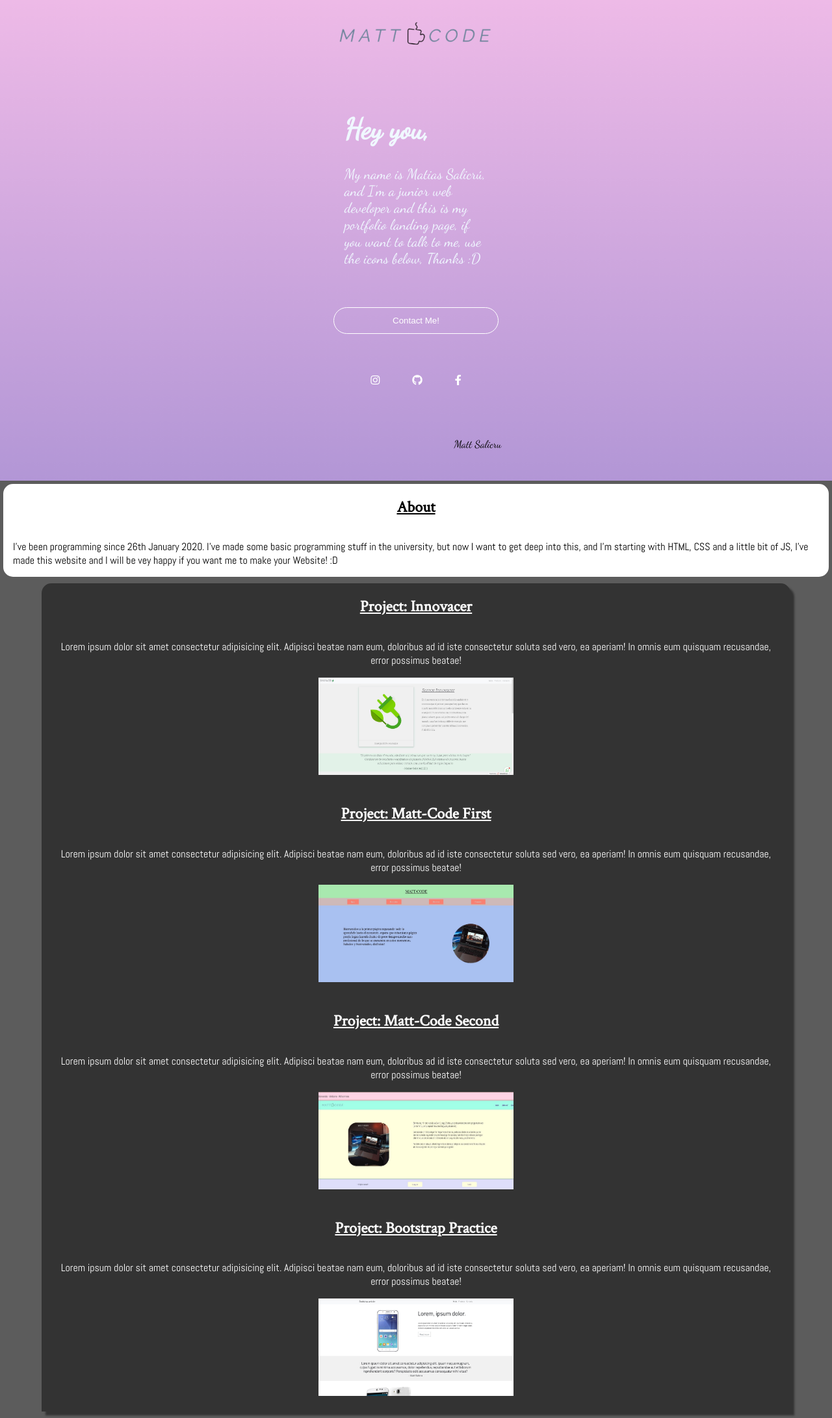
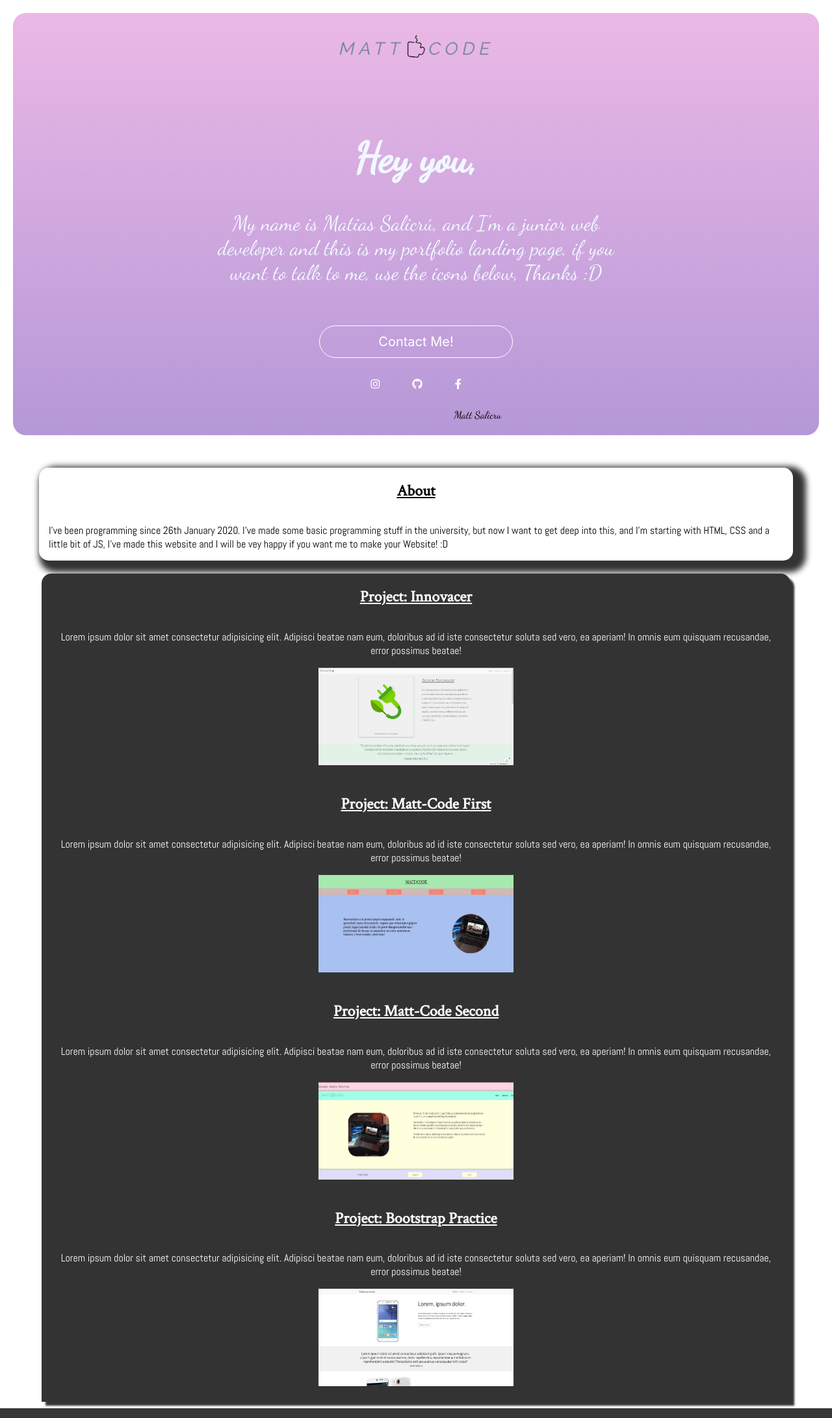
Before and after one commit to matiassalicru/mattCode, a PHP site: page / in a window 1280 px wide. Shown: the whole page at 65% size. Run offline with PHP 8.4, Linux system fonts and the light colour scheme; some libraries are stand-ins or nearby versions.

Commit message:
Restaurame si te mandas un moco

```diff
--- a/index.html
+++ b/index.html
@@ -38,7 +38,7 @@
 
                 <div class="links">
 
-                <a href="" class="link"><i class="fab fa-instagram"></i></a>
+                <a href="https://instagram.com/matiassalicru" class="link"><i class="fab fa-instagram"></i></a>
                 <a href="" class="link"><i class="fab fa-github"></i></a>
                 <a href="" class="link"><i class="fab fa-facebook-f"></i></a>
 
@@ -48,8 +48,9 @@
                     <p id="sign">Matt Salicru</p>
                 </div>
 
-            </div>
 
+
+        </div>
 
         </header>
 
--- a/style.css
+++ b/style.css
@@ -1,7 +1,7 @@
 body{
     margin: 0;
     font-family: 'Dancing Script';
-    background: #5c5c5c;
+    /* background: #5c5c5c; */
 }
 
 .container
@@ -19,13 +19,13 @@ body{
     flex-direction: column;
     flex-wrap: wrap;
     height: 740px;
-    width: auto;
+    width: 100%;
     justify-content: space-around;
     align-items: center;
     background-image: url(back.jpg);
     background-position: center;
     background-size: cover;
-    background-repeat: no-repeat;
+    background-repeat: repeat-x;
 }
 
     .logo
@@ -52,6 +52,8 @@ body{
 
     .contact
     {
+        font-size: 20px;
+        font-family: -apple-system, BlinkMacSystemFont, 'Segoe UI', Roboto, Oxygen, Ubuntu, Cantarell, 'Open Sans', 'Helvetica Neue', sans-serif;
         background: none;
         color: #fff;
         padding: 12px 90px;
@@ -63,7 +65,7 @@ body{
 
      .contact:hover
      {
-         border: 1.5px ;
+         border: 2.5px solid #9ecae4;
      }
 
     .links
@@ -161,3 +163,56 @@ body{
                 border: 2px ridge;
                 height: 160px;
             }
+
+@media(min-width: 770px)
+{
+
+    body, .main
+    {
+        background: none;
+    }
+
+    .head
+    {
+        width: auto;
+        margin-top: 20px;
+        margin-inline: 20px;
+        height: 650px;
+        position: fixed;
+        border-radius: 20px;
+        z-index: -1;
+    }
+
+    .head-container
+    {
+
+    }
+
+        .logo
+        {
+            margin-top: 25px;
+        }
+
+        .links
+        {
+            margin-top: 20px;
+        }
+
+    .parrafo
+
+    {
+        text-align: center;
+        margin: 50px;
+        width: 50%;
+        font-size: 32px;
+    }
+
+    .about
+    {
+        margin-bottom: 20px;
+        margin-top: 720px;
+        margin-inline: 60px;
+        box-shadow: 10px 8px 10px 10px #333;
+    }
+
+}
```
Also changed, not shown: Screenshot_5.jpg (added).
